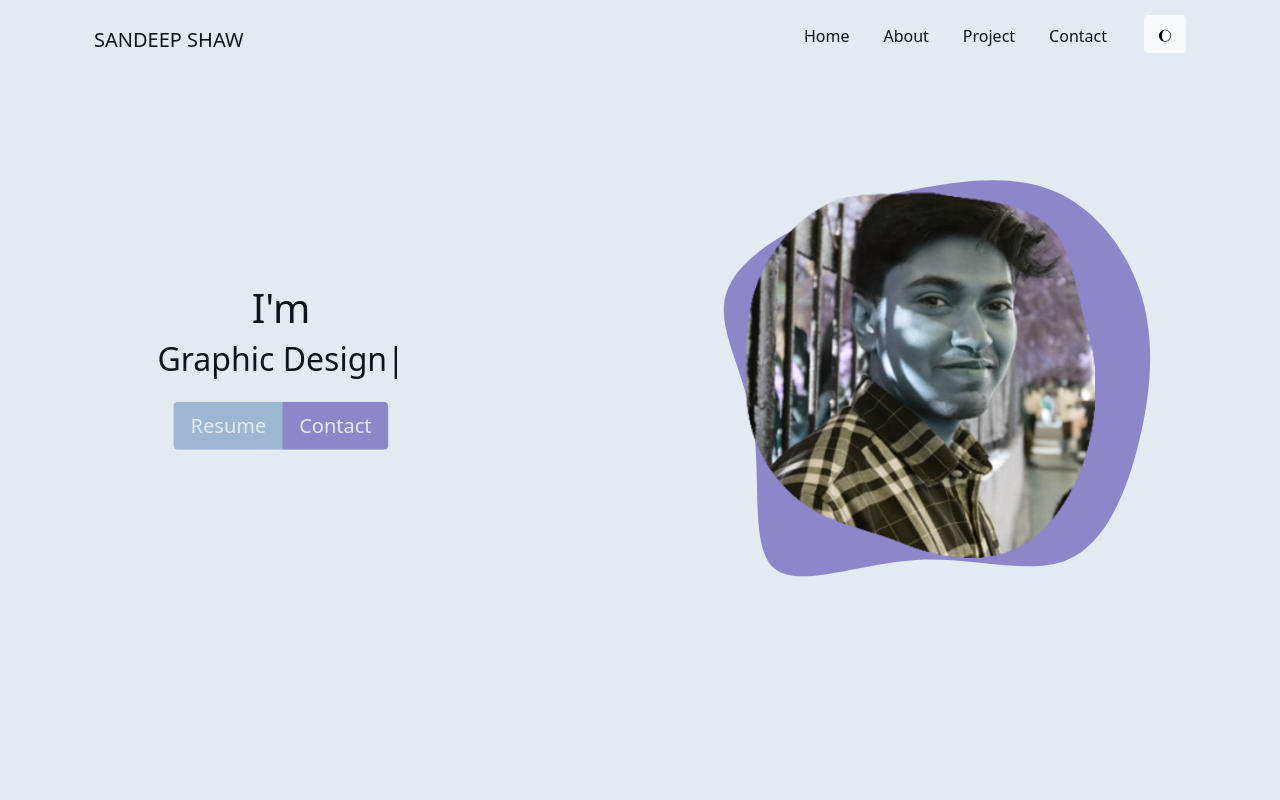
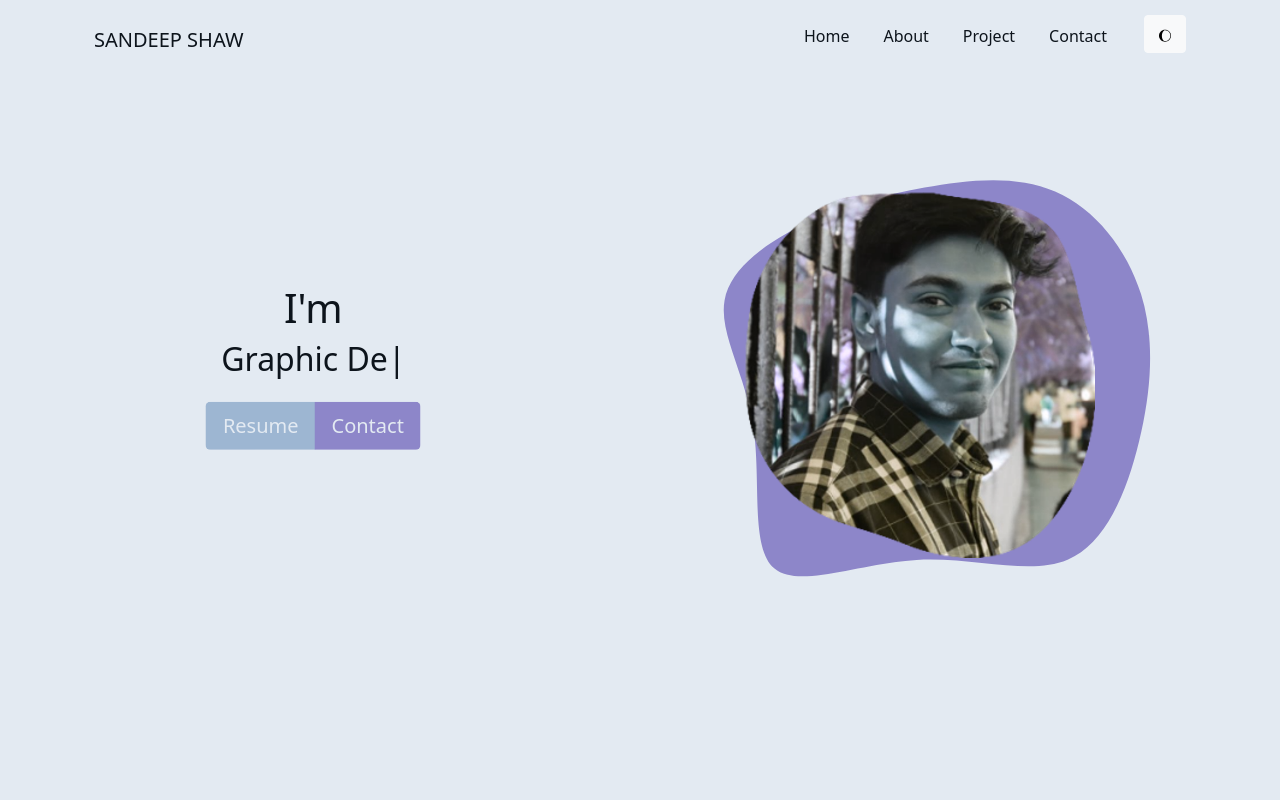
Before and after one commit to sandeep-shaw10/portfolio, a React (Create React App) app: page / in a window 1280 px wide. Shown: the top 800 px of the page. Built offline with nearby package versions, Linux system fonts and the light colour scheme.

Commit message:
Type Effect Memory Released Blocked

```diff
--- a/src/Components/About/BetaSkills.jsx
+++ b/src/Components/About/BetaSkills.jsx
@@ -11,7 +11,6 @@ export default class BetaSkills extends Component {
 
                     { name: "django", link: "raw.githubusercontent.com/devicons/devicon/master/icons/django/django-original.svg"},
                     { name: "electron", link: "raw.githubusercontent.com/devicons/devicon/master/icons/electron/electron-original.svg"},
-                    { name: "ai", link: "www.vectorlogo.zone/logos/adobe_illustrator/adobe_illustrator-icon.svg"},
 
                     { name: "react", link: "raw.githubusercontent.com/devicons/devicon/master/icons/react/react-original-wordmark.svg"},
                     { name: "nodejs", link: "raw.githubusercontent.com/devicons/devicon/master/icons/nodejs/nodejs-original-wordmark.svg"},
@@ -21,7 +20,7 @@ export default class BetaSkills extends Component {
 
                     { name: "selenium", link: "raw.githubusercontent.com/detain/svg-logos/780f25886640cef088af994181646db2f6b1a3f8/svg/selenium-logo.svg"},
 
-
+                    { name: "ai", link: "www.vectorlogo.zone/logos/adobe_illustrator/adobe_illustrator-icon.svg"},
                     /*{ name: "ppt", link: "upload.wikimedia.org/wikipedia/commons/0/0d/Microsoft_Office_PowerPoint_%282019%E2%80%93present%29.svg"},*/
                     { name: "excel", link: "upload.wikimedia.org/wikipedia/commons/3/34/Microsoft_Office_Excel_%282019%E2%80%93present%29.svg"},
 
--- a/src/Components/Home/Intro.jsx
+++ b/src/Components/Home/Intro.jsx
@@ -7,22 +7,22 @@ export default class Intro extends Component {
         super(props)
         this.state = {
                 skills : [
-                    'Web Developer',
-                    'Student',
-                    'Graphic Designer',
-                    'Programmer',
+                    'Web Developer  ',
+                    'Student  ',
+                    'Graphic Designer  ',
+                    'Programmer  ',
                 ],
                 display : "",
                 linkResume : "https://drive.google.com/file/d/1x1ZamJ1XmhMcVYDb1Nc9Da9jsnS1Vqet/view",
+                typeData : [""],
+                count: 0,
             }
         this.typeEffect = this.typeEffect.bind(this);
-        this.calTypeEffect = this.calTypeEffect.bind(this);
     }
 
     typeEffect = () => {
         let skills = this.state.skills;
         var animate = [];
-        let self = this;
 
         for(let m=0; m<skills.length; m++)
         {
@@ -37,45 +37,24 @@ export default class Intro extends Component {
                 //console.log(show.substring(0,i))
                 animate.push(show.substring(0,i))
             }
-            //console.log(animate)
-
-            for(let k=0; k<animate.length; k++){
-                this.timeId = setTimeout(function () {
-                    self.setState({ display:animate[k]});
-                }, (k + 1) * 100);
-            }
         }
-
-    }
-
-    calTypeEffect = () => {
-        let time = 0;
-        let words = this.state.skills.length;
-
-        for(let i=0; i<words; i++){
-            for(let j=0; j<this.state.skills[i].length; j++){
-                time++;
-            }
-        }
-
-        return(2*time + words);
+        this.setState({ typeData: animate, display:animate[0]  })
+        console.log(animate)
 
     }
 
     componentDidMount(){
-        let self = this;
-
-        let timer = this.calTypeEffect()*100 + 10;
-
-        self.typeEffect();
-        this.intervalID = setInterval(function() {
-            self.typeEffect()
-        }, timer);
+        this.typeEffect();
+        this.typeInterval = setInterval(() => {
+            this.setState({
+                count: (this.state.count + 1) % this.state.typeData.length,
+                display: this.state.typeData[this.state.count],
+            })
+        }, 100);
     }
 
     componentWillUnmount(){
-        clearInterval(this.intervalID);
-        clearTimeout(this.timeId);
+        clearInterval(this.typeInterval)
     }
 
     render() {
--- a/src/Components/Project/Data.js
+++ b/src/Components/Project/Data.js
@@ -48,7 +48,7 @@ const projectData = [
         about: "Using Python Eel's to utilize web languages like HTML, CSS, and JS in Desktop Application which generates a QR Code based on any input.",
         imgLink: Image4,
         projectLink: "https://github.com/sandeep-shaw10/qr-code-generator",
-        category: [categoryData[3]]
+        category: [categoryData[3], categoryData[0]]
     },
     {
         name: "Py-TTS",
```
